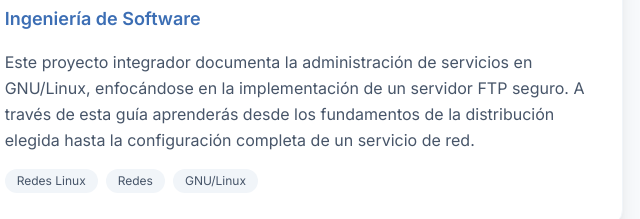
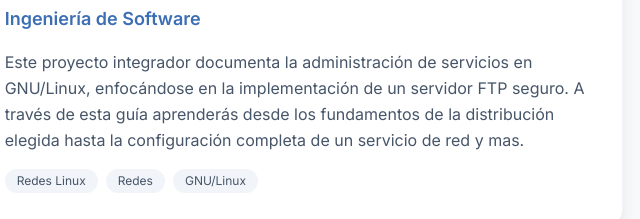
Before and after one commit to MrFr4nkTv/ProyectoRedesLinux, a plain HTML site: page index.html in a window 1280 px wide. Shown: the part 223-442 px from the top of the page, 505-1145 px from the left. Drawn offline with nearby package versions, Linux system fonts and the light colour scheme.

Commit message:
Enhance project description and details in index.html
Updated the content of the index.html file, enhancing the project description and adding more details about the Fedora Linux distribution and its features.

```diff
--- a/index.html
+++ b/index.html
@@ -45,7 +45,7 @@
                 <p class="text-fedora-blue font-semibold text-lg mb-4">Ingeniería de Software</p>
                 <p class="text-slate-600 leading-relaxed mb-4">
                     Este proyecto integrador documenta la administración de servicios en GNU/Linux, enfocándose en la implementación de un servidor FTP seguro.
-                    A través de esta guía aprenderás desde los fundamentos de la distribución elegida hasta la configuración completa de un servicio de red.
+                    A través de esta guía aprenderás desde los fundamentos de la distribución elegida hasta la configuración completa de un servicio de red y mas.
                 </p>
                 <div class="flex flex-wrap gap-2 justify-center md:justify-start">
                     <span class="bg-slate-100 text-slate-600 px-3 py-1 rounded-full text-xs">Redes Linux</span>
```
